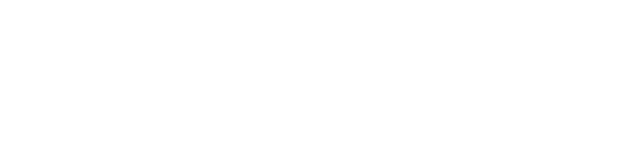
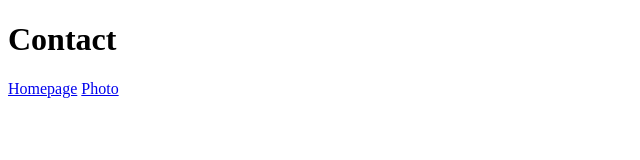
Before and after one commit to AliWilkinson/Croissant, a plain HTML site: page Pages/contact.html in a window 1280 px wide. Shown: the whole page, without its empty margins (0-640 px from the left). Drawn offline with Linux system fonts and the light colour scheme.

Commit message:
Added content

```diff
--- a/Pages/contact.html
+++ b/Pages/contact.html
@@ -6,5 +6,9 @@
     <meta name="viewport" content="width=device-width, initial-scale=1.0" />
     <title>Document</title>
   </head>
-  <body></body>
+  <body>
+    <h1>Contact</h1>
+    <a href="/">Homepage</a>
+    <a href="/Pages/photo.html">Photo</a>
+  </body>
 </html>
```
Also changed, not shown: Pages/photo.html (+2 -0 lines), index.html (+2 -3 lines).
